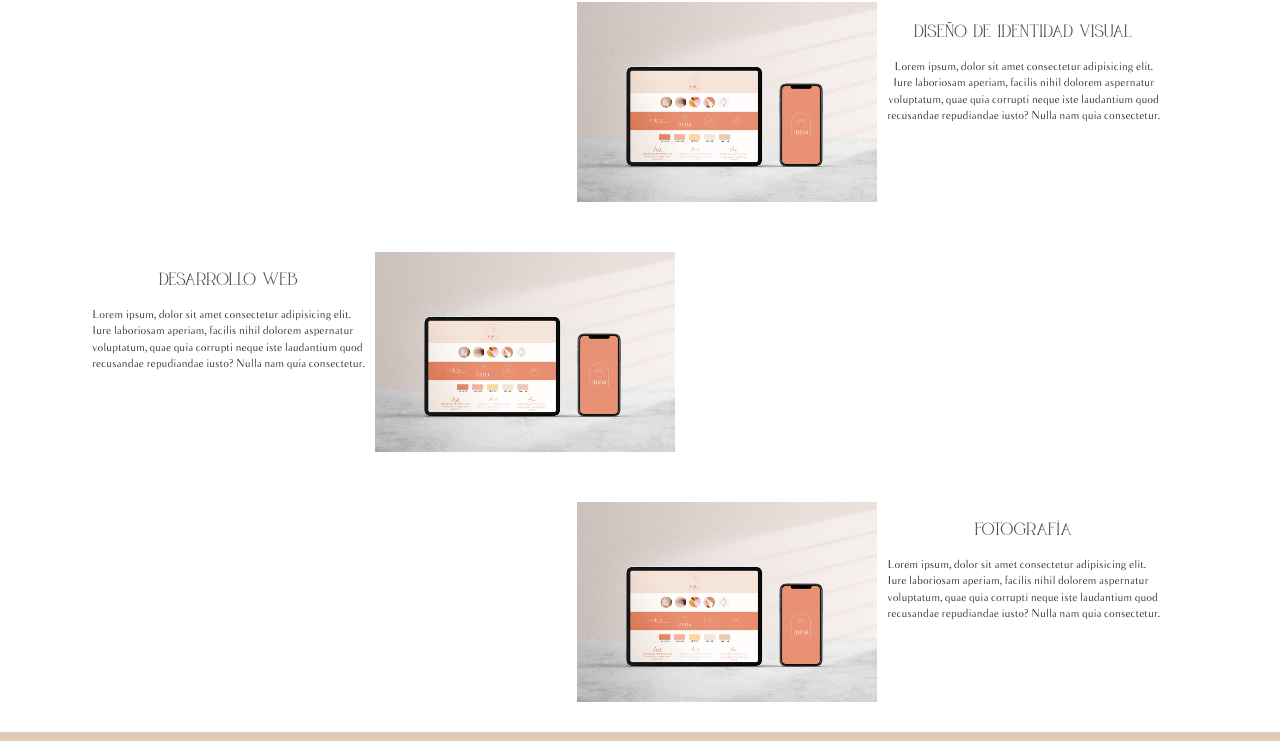
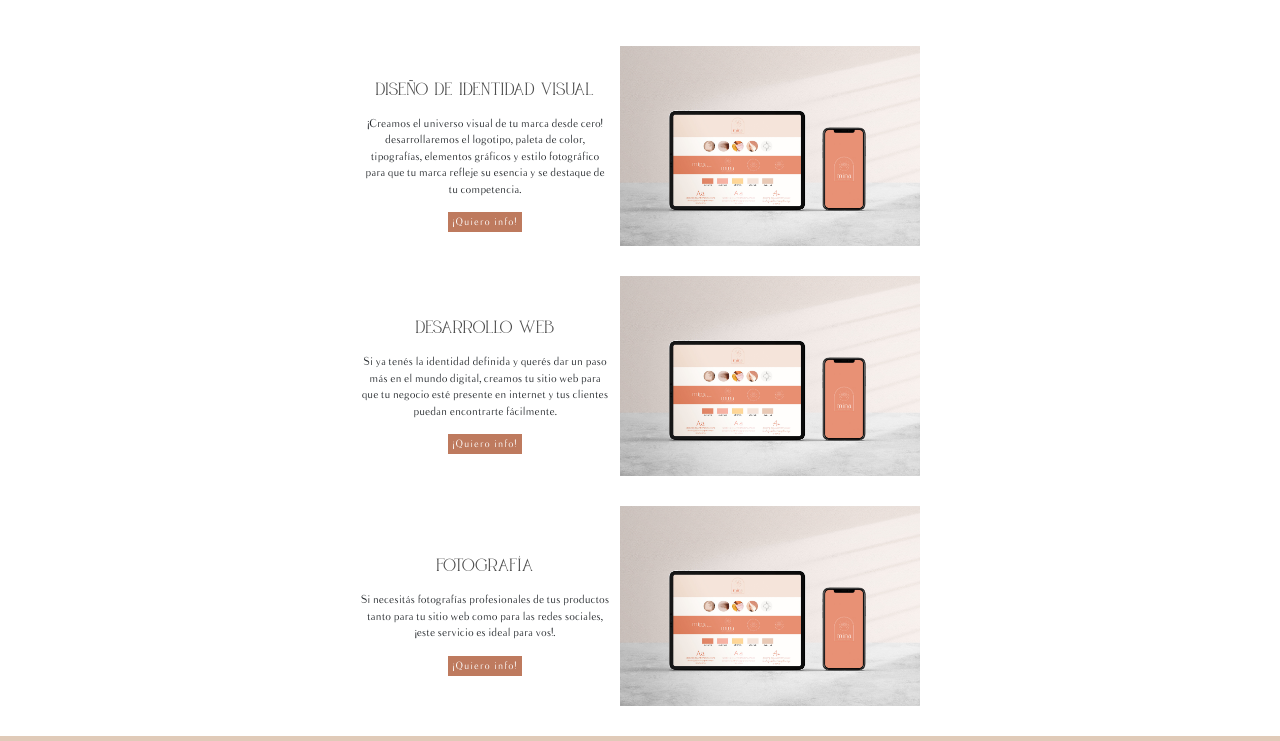
Before and after one commit to maicarta/WebCoder, a website: page pages/servicios.html in a window 1280 px wide. Shown: the part 124-865 px from the top of the page. Drawn offline with nearby package versions, Linux system fonts and the light colour scheme.

Commit message:
modifique página de servicios

```diff
--- a/pages/servicios.html
+++ b/pages/servicios.html
@@ -1,5 +1,5 @@
 <!DOCTYPE html>
-<html lang="en">
+< lang="en">
 <head>
     <meta charset="UTF-8">
     <meta http-equiv="X-UA-Compatible" content="IE=edge">
@@ -45,25 +45,26 @@
   </nav>
     <h3 class="tituloServicios">Nuestros servicios</h3>
     <div class= "contenedor">
-    <div class= "serviciosContenedor">
-        <div class="textoServicios"><h4>Diseño de identidad visual</h4>
-    <p>Lorem ipsum, dolor sit amet consectetur adipisicing elit.<br> Iure laboriosam aperiam, facilis nihil dolorem aspernatur<br> voluptatum, quae quia corrupti neque iste laudantium quod <br> recusandae repudiandae iusto? Nulla nam quia consectetur.</p></div>
-    <div class="imagenServicios"><img src="../multimedia/Digital Mockup Freebie.jpg" width="300px" height="200px"alt="...">
-    </div></div>
-    <div class= "serviciosContenedor1">
+        <div class="textoServicios1">
+          <h4>Diseño de identidad visual</h4>
+    <p>¡Creamos el universo visual de tu marca desde cero! desarrollaremos el logotipo, paleta de color, tipografías, elementos gráficos y estilo fotográfico para que tu marca refleje su esencia y se destaque de tu competencia.</p>
+    <a class="botonFormulario" href="contacto.html">¡Quiero info!</a></div>
+    <div class="imagenServicios"><img src="../multimedia/Digital Mockup Freebie.jpg" width="300px" height="200px"alt="..."></div></div>
+    <div class= "contenedor">
+
     <div class="textoServicios1">
       <h4>Desarrollo web</h4>
-      <p>Lorem ipsum, dolor sit amet consectetur adipisicing elit.<br> Iure laboriosam aperiam, facilis nihil dolorem aspernatur<br> voluptatum, quae quia corrupti neque iste laudantium quod <br> recusandae repudiandae iusto? Nulla nam quia consectetur.</p></div>
+      <p>Si ya tenés la identidad definida y querés dar un paso más en el mundo digital, creamos tu sitio web para que tu negocio esté presente en internet y tus clientes puedan encontrarte fácilmente.</p>
+      <a class="botonFormulario" href="contacto.html">¡Quiero info!</a></div>
       <div class="imagenServicios1"><img src="../multimedia/Digital Mockup Freebie.jpg"  width="300px" height="200px" alt="">
       </div></div>
-      <div class= "serviciosContenedor2">
-        <div class="textoServicios2">
+      <div class="contenedor">
+        <div class="textoServicios1">
           <h4>Fotografía</h4>
-          <p>Lorem ipsum, dolor sit amet consectetur adipisicing elit.<br> Iure laboriosam aperiam, facilis nihil dolorem aspernatur<br> voluptatum, quae quia corrupti neque iste laudantium quod <br> recusandae repudiandae iusto? Nulla nam quia consectetur.</p></div>
+          <p>Si necesitás fotografías profesionales de tus productos tanto para tu sitio web como para las redes sociales,¡este servicio es ideal para vos!.</p>
+          <a class="botonFormulario" href="contacto.html">¡Quiero info!</a></div>
           <div class="imagenServicios2"><img src="../multimedia/Digital Mockup Freebie.jpg"  width="300px" height="200px" alt="">
-          </div>
-
-        </div>
+          </div></div>
 
         <footer> <a href="https://www.facebook.com/minaestudiodg"><img class="logoRedes" src="../multimedia/logo redes-01.png" width="20px" height="20px" alt="logo facebook"></a>
           <a href="https://www.instagram.com/minaestudiodg"><img class="logoRedes" src="../multimedia/logo redes-02.png" width="20px" height="20px" alt="logo instagram"></a>
--- a/scss/_servicios.scss
+++ b/scss/_servicios.scss
@@ -2,48 +2,21 @@
     padding: 70px 0px 20px 0px;
 }
 
-
-.serviciosContenedor {
+.contenedor {
     display: flex;
-    align-items: flex-start;
-    flex-flow: row-reverse wrap;
-    margin-right: 100px;
-
+    flex-direction: row;
+    align-items: center;
+    align-content: center;
+    justify-content: center;
+    margin: 30px;
 }
 
 
-.textoServicios {
-    padding-left: 10px;
-    padding-right: 10px;
+
+.textoServicios1 {
+    font-size: 11px;
+    font-family: Balham;
+    width: 250px;
+    text-align: center;
     margin-right: 10px;
 }
-.serviciosContenedor1 {
-    display: flex;
-    align-items: flex-start;
-    flex-flow: row wrap;
-    margin-top: 50px;
-}
-
-.textoServicios1 {
-    margin-left: 62px;
-    padding-left: 30px;
-    padding-right: 10px;
-    font-size: 11px;
-    font-family: Balham;
-}
-
-.serviciosContenedor2 {
-    display: flex;
-    align-items: flex-start;
-    flex-flow: row-reverse wrap;
-    margin-top: 50px;
-    margin-right: 100px;
-}
-
-.textoServicios2 {
-    padding-left: 10px;
-    padding-right: 10px;
-    margin-right: 10px;
-    font-size: 11px;
-    font-family: Balham;
-}
--- a/scss/estilo.scss
+++ b/scss/estilo.scss
@@ -1,6 +1,6 @@
 
 @import "header";
-@import "home";
+@import "index";
 @import "trabajos";
 @import "servicios";
 @import "nosotros";
```
Also changed, not shown: css/estilo.css, scss/_index.scss (renamed from scss/_home.scss).
